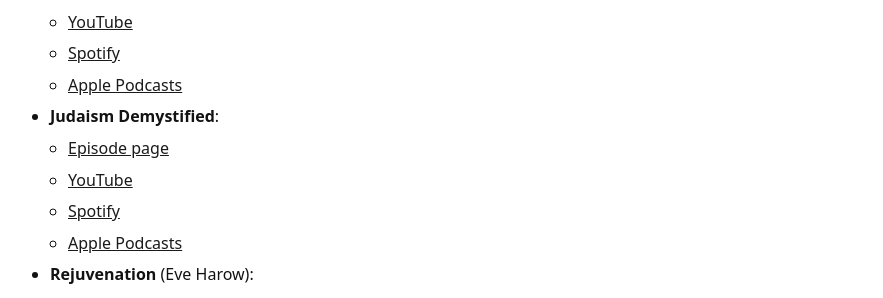
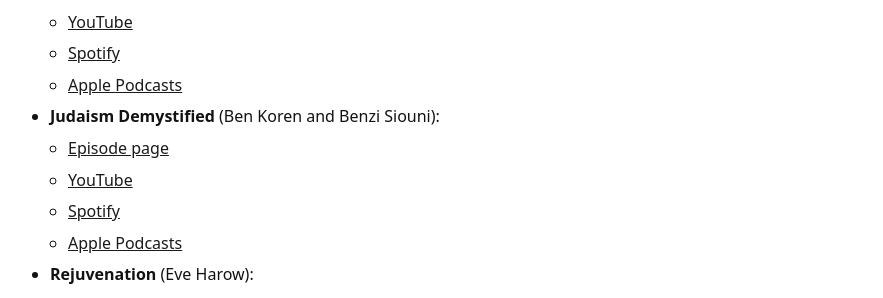
Before and after one commit to davidcurwin/davidcurwin.github.io, a Jekyll site: the page built from kohelet/index.md, in a window 1280 px wide. Shown: the part 1391-1689 px from the top of the page, without its empty margins (196-1079 px from the left). Built offline with Jekyll 4.4.1, drawn with Linux system fonts in a browser that asks for light colours.

Commit message:
Fix formatting for Judaism Demystified section

```diff
--- a/kohelet/index.md
+++ b/kohelet/index.md
@@ -39,7 +39,7 @@ You can read a sample of the first 30 pages [here](https://korenpub.com/cdn/shop
     - [YouTube](https://www.youtube.com/watch?v=NfcamdSAYJ8)
     - [Spotify](https://open.spotify.com/episode/1KLbFXWzOpQkqndocstDf1?si=a6001454006142d8)
     - [Apple Podcasts](https://podcasts.apple.com/af/podcast/kins-presents-daytime-dialogues-with-david-curwin-s3-e43/id1524029091?i=1000623216037)
-- **Judaism Demystified**:
+- **Judaism Demystified** (Ben Koren and Benzi Siouni):
     - [Episode page](https://www.judaismdemystified.com/podcast/episode/1d1d6789/episode-73-david-curwin-a-map-to-eden)
     - [YouTube](https://www.youtube.com/watch?v=y3vM1Mzf-XY&t=1008s)
     - [Spotify](https://open.spotify.com/episode/27M9Rue5C9GDQY0QAr5agv?si=d0d76d0a0f8f4915)
```
